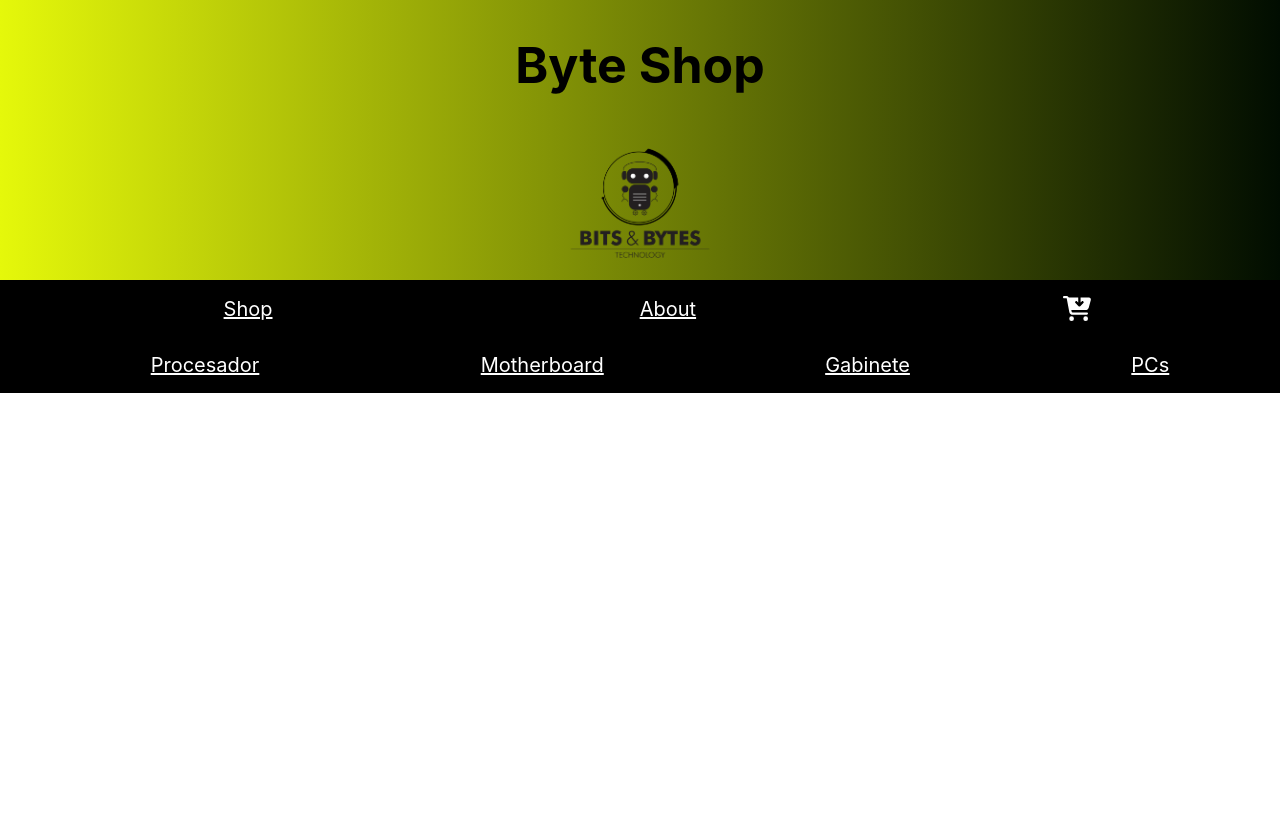
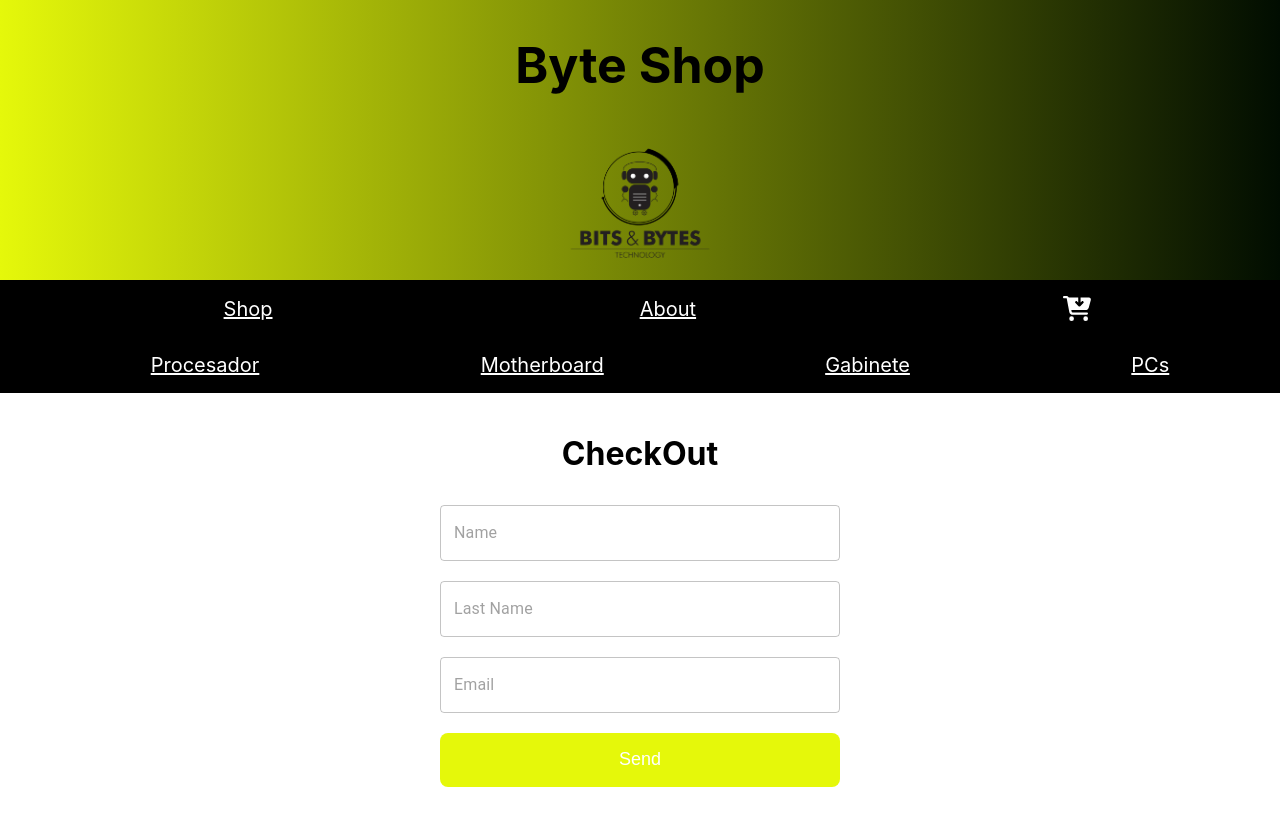
Before and after one commit to Jramovechi/ByteShopApp, a React (Create React App) app: page /checkout in a window 1280 px wide. Built offline with nearby package versions, Linux system fonts and the light colour scheme.

Commit message:
Ultimo Desafio

```diff
--- a/src/App.js
+++ b/src/App.js
@@ -18,6 +18,7 @@ import About from "./views/About/About";
 import Detail from "./views/Detail/Detail";
 import CartView from "./views/CartView/CartView";
 import CategoryType from "./views/CategoryType/CategoryType";
+import Checkout from "./components/CheckOut/CheckOut";
 
 const App = () => {
   return (
@@ -33,6 +34,7 @@ const App = () => {
             <Route path="/cart" element={<CartView />} />
             <Route path="/detail/:id" element={<Detail />} />
             <Route path="/category/:category" element={<CategoryType />} />
+            <Route exact path="/checkout" element={<Checkout />} />
           </Routes>
         </div>
       </Router>
--- a/src/components/Cart/Cart.js
+++ b/src/components/Cart/Cart.js
@@ -1,11 +1,20 @@
-import React, { useContext } from "react";
+//Import CSS
 import "./Cart.css";
 
+//Import React Destructuring
+import React, { useContext } from "react";
+
+//Import LINK - React Router Dom
+import { Link } from "react-router-dom";
+
+//Import Context
 import { cartContext } from "../../Context/cartContext";
 
+//Import FONT AWESOME ICONS
 import { FontAwesomeIcon } from "@fortawesome/react-fontawesome";
 import { faTrashCan } from "@fortawesome/free-solid-svg-icons";
 
+//Components
 import NotFound from "../Not Found/NotFound";
 
 const Cart = () => {
@@ -45,6 +54,10 @@ const Cart = () => {
 
           <h4>Total: {totalCart()}$</h4>
           <div>
+            <Link to="/checkout">
+              <button className="btn-primary">Check-Out</button>
+            </Link>
+
             <button onClick={clearCart}>Limpiar Carrito</button>
           </div>
         </div>
--- /dev/null
+++ b/src/components/CheckOut/CheckOut.css
@@ -0,0 +1,31 @@
+.FormContainer {
+  display: flex;
+  flex-direction: column;
+  align-items: center;
+  justify-content: center;
+  margin: 20px;
+}
+
+.Textfield {
+  width: 400px;
+}
+
+.btnASendAction {
+  background: rgba(229, 248, 10, 1);
+  background: radial-gradient(circle, rgba(229, 248, 10, 1) 0%);
+  color: white;
+  height: 54px;
+  width: 400px;
+  border-radius: 8px;
+  font-size: 18px;
+  transition: background, color 0.5s;
+  outline: rgba(229, 248, 10, 1);
+  border: none;
+  margin: 10px;
+}
+
+.btnASendAction:hover {
+  color: rgba(229, 248, 10, 1);
+  background: rgb(0, 0, 0);
+  background: radial-gradient(circle, rgb(11, 4, 4) 77%, rgb(0, 0, 0) 100%);
+}
--- /dev/null
+++ b/src/components/CheckOut/CheckOut.js
@@ -0,0 +1,90 @@
+//Import CSS
+import "./CheckOut.css";
+
+//Import React Destructuring
+import React, { useState, useContext } from "react";
+
+// Firebase
+import { collection, addDoc } from "firebase/firestore";
+import { db } from "../../firebase/firebaseConfig";
+
+//Import CONTEXT
+import { cartContext } from "../../Context/cartContext";
+
+//Components
+import MessageSuccess from "../MessageSuccess/MessageSuccess";
+
+//Material UI
+import TextField from "@mui/material/TextField";
+
+const initialState = {
+  name: "",
+  lastName: "",
+  email: "",
+};
+
+const styles = {
+  containerCheckOut: {
+    textAlign: "center",
+    paddingTop: 20,
+  },
+};
+
+const CheckOut = () => {
+  const [values, setValues] = useState(initialState);
+  // Este estado está destinado a guardar el id de la compra
+  const [purchaseID, setPurchaseID] = useState("");
+
+  const { clearCart } = useContext(cartContext);
+
+  const handleOnChange = (e) => {
+    const { value, name } = e.target;
+    setValues({ ...values, [name]: value });
+  };
+
+  const onSubmit = async (e) => {
+    e.preventDefault();
+    console.log(values);
+    const docRef = await addDoc(collection(db, "purchases"), {
+      values,
+    });
+    console.log("Document written with ID: ", docRef.id);
+    setPurchaseID(docRef.id);
+    setValues(initialState);
+  };
+
+  return (
+    <div style={styles.containerCheckOut}>
+      <h1>CheckOut</h1>
+      <form className="FormContainer" onSubmit={onSubmit}>
+        <TextField
+          placeholder="Name"
+          style={{ margin: 10, width: 400 }}
+          value={values.name}
+          name="name"
+          onChange={handleOnChange}
+        />
+        <TextField
+          placeholder="Last Name"
+          style={{ margin: 10, width: 400 }}
+          value={values.lastName}
+          name="lastName"
+          onChange={handleOnChange}
+        />
+        <TextField
+          placeholder="Email"
+          style={{ margin: 10, width: 400 }}
+          value={values.email}
+          name="email"
+          onChange={handleOnChange}
+        />
+        <button className="btnASendAction" onClick={clearCart}>
+          Send
+        </button>
+      </form>
+      {purchaseID && <MessageSuccess purchaseID={purchaseID} />}
+    </div>
+  );
+};
+
+export default CheckOut;
--- /dev/null
+++ b/src/components/MessageSuccess/MessageSuccess.css
@@ -0,0 +1,6 @@
+.MessageSuccess {
+  display: flex;
+  flex-direction: row;
+  justify-content: center;
+  align-items: center;
+}
--- /dev/null
+++ b/src/components/MessageSuccess/MessageSuccess.js
@@ -0,0 +1,19 @@
+//Import CSS
+import "./MessageSuccess.css";
+
+import * as React from "react";
+
+import Alert from "@mui/material/Alert";
+import Stack from "@mui/material/Stack";
+
+const MessageSuccess = ({ purchaseID }) => {
+  return (
+    <Stack spacing={2}>
+      <Alert severity="success" className="MessageSuccess">
+        Gracias por su compra! su id de transacción es: {purchaseID}
+      </Alert>
+    </Stack>
+  );
+};
+
+export default MessageSuccess;
```
Also changed, not shown: src/components/ItemDetail/ItemDetail.js (+8 -2 lines).
